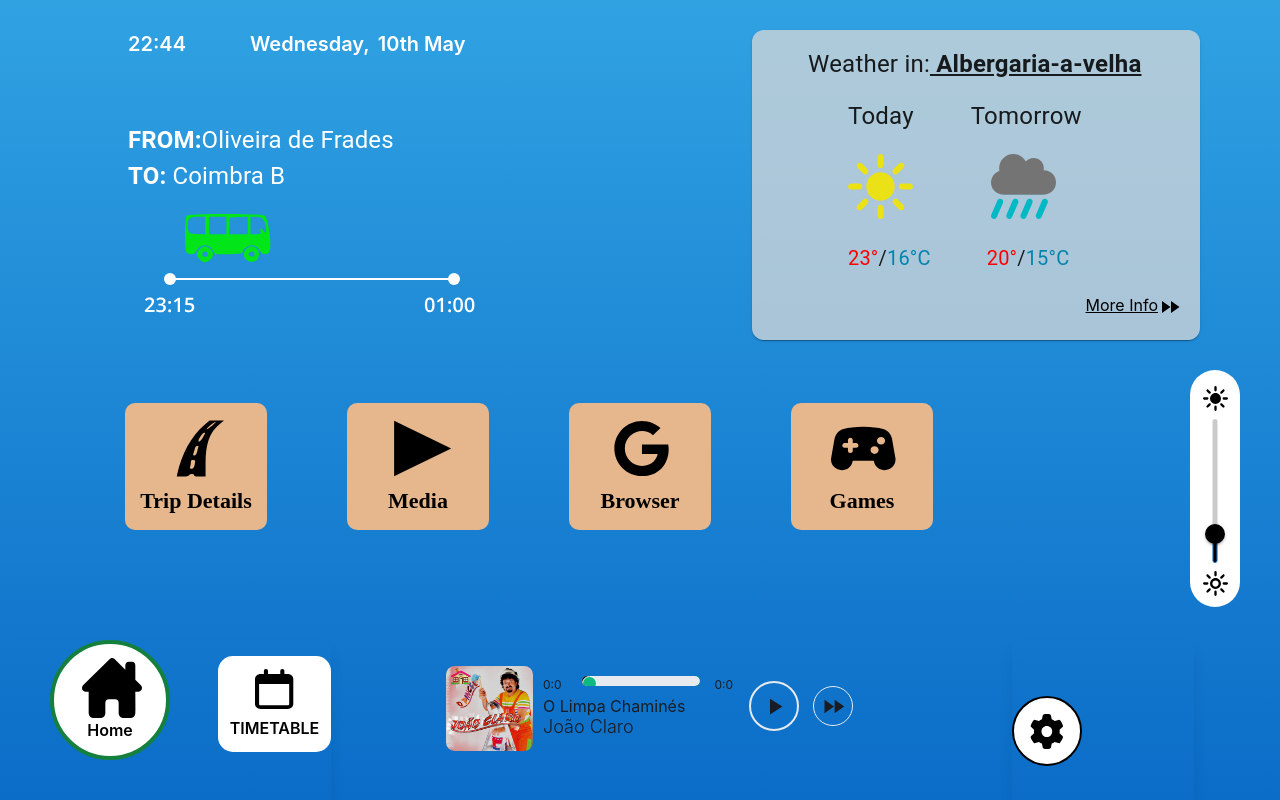
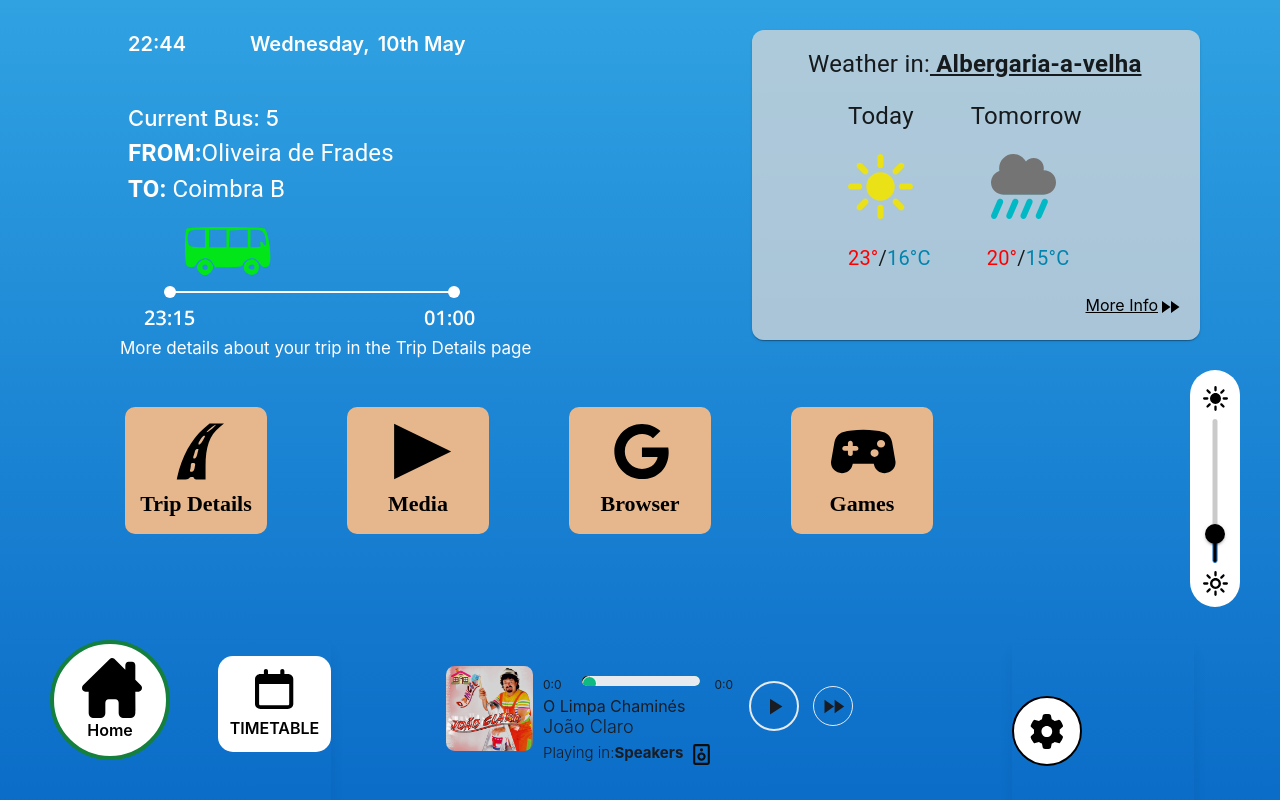
Before and after one commit to jnluis/BatalhaBus, a React (Create React App) app: page / in a window 1280 px wide. Built offline with nearby package versions, Linux system fonts and the light colour scheme; no server answers.

Commit message:
Add Playing in, Current Bus and more ctx in home page

```diff
--- a/src/pages/home/components/MusicPlayer.css
+++ b/src/pages/home/components/MusicPlayer.css
@@ -57,6 +57,19 @@
   font-weight: 300;
 }
 
+.Playing {
+  color: #191D23;
+  font-weight: 300;
+  font-size: 15px;
+  margin-left:10px;
+}
+
+
+.icon {
+  width: 37px;
+  height: 25px;
+}
+
 .time {
   margin-top: 20px;
   margin-left: 10px;
--- a/src/pages/home/components/MusicPlayer.jsx
+++ b/src/pages/home/components/MusicPlayer.jsx
@@ -4,6 +4,7 @@ import Music from "../../../assets/OLimpaChamines.mp3"
 import { PlayArrow, Pause, FastForward } from '@mui/icons-material';
 import "./MusicPlayer.css";
 import jonyclaras from "../../../assets/jonyclaras.jpg"
+import speakers from "../../../assets/speakers.svg"
 
 export default function Player() {
   const [isPlaying, setIsPlaying] = useState(false);
@@ -90,6 +91,10 @@ export default function Player() {
         <div>
         <p className="subTitle">O Limpa Chaminés</p>
         <h3 className="title">João Claro</h3>
+          <h6 className="Playing inline-flex">
+            Playing in: <a style={{fontWeight:"Bold"}}> Speakers</a>
+          <img className="icon" src={speakers} />
+          </h6>
       </div>
       </div>
       <div className="buttons">
--- a/src/pages/home/home.jsx
+++ b/src/pages/home/home.jsx
@@ -17,12 +17,10 @@ function Home() {
     borderRadius: "10px",
     backgroundColor: "#E6B78C",
     color: "black",
-    //display: 'inline-flex',
     alignItems: "center",
     justifyContent: "center",
     textAlign: "center",
     fontSize: "22px",
-    color: "black",
     font: "normal normal bold 22px/27px Poppins",
   };
 
@@ -30,18 +28,20 @@ function Home() {
     display: "flex",
     marginLeft: "85px",
     position: "relative",
-    top: "85px",
+    top: "45px",
   };
 
   return (
     <>
-      <div className="fixed top-[30px] right-[80px] tem de mexer aqui depois de se tirar aquela merda de ser scrollable">
+      <div className="fixed top-[30px] right-[80px]">
         <Weather />
       </div>
       <div className="fixed top-[370px] right-10 h-200 flex flex-col justify-center items-center">
         <Slider />
       </div>
-      <div className="ml-32">
+      <div className="ml-32 mt-[-20px]">
+        <span style={{ color: "#FFFFFF", fontWeight: 500, fontSize: 22 }}>Current Bus: 5
+        </span>
         <Typography sx={{ display: "flex" }}>
           <span style={{ color: "#FFFFFF", fontWeight: 700, fontSize: 24 }}>
             FROM:{" "}
@@ -61,6 +61,12 @@ function Home() {
       <div className="ml-36 mt-5">
         <ProgressBar />
       </div>
+      <div style={{ color: "#FFFFFF", fontSize: 17, marginTop:5, marginLeft:120 }}>
+      <p>
+      More details about your trip in the Trip Details page
+      </p>
+      </div>
+
 
       <div style={buttonDivStyle}>
         <Link to="/trip-details">
```
Also changed, not shown: src/assets/speakers.svg (added).
